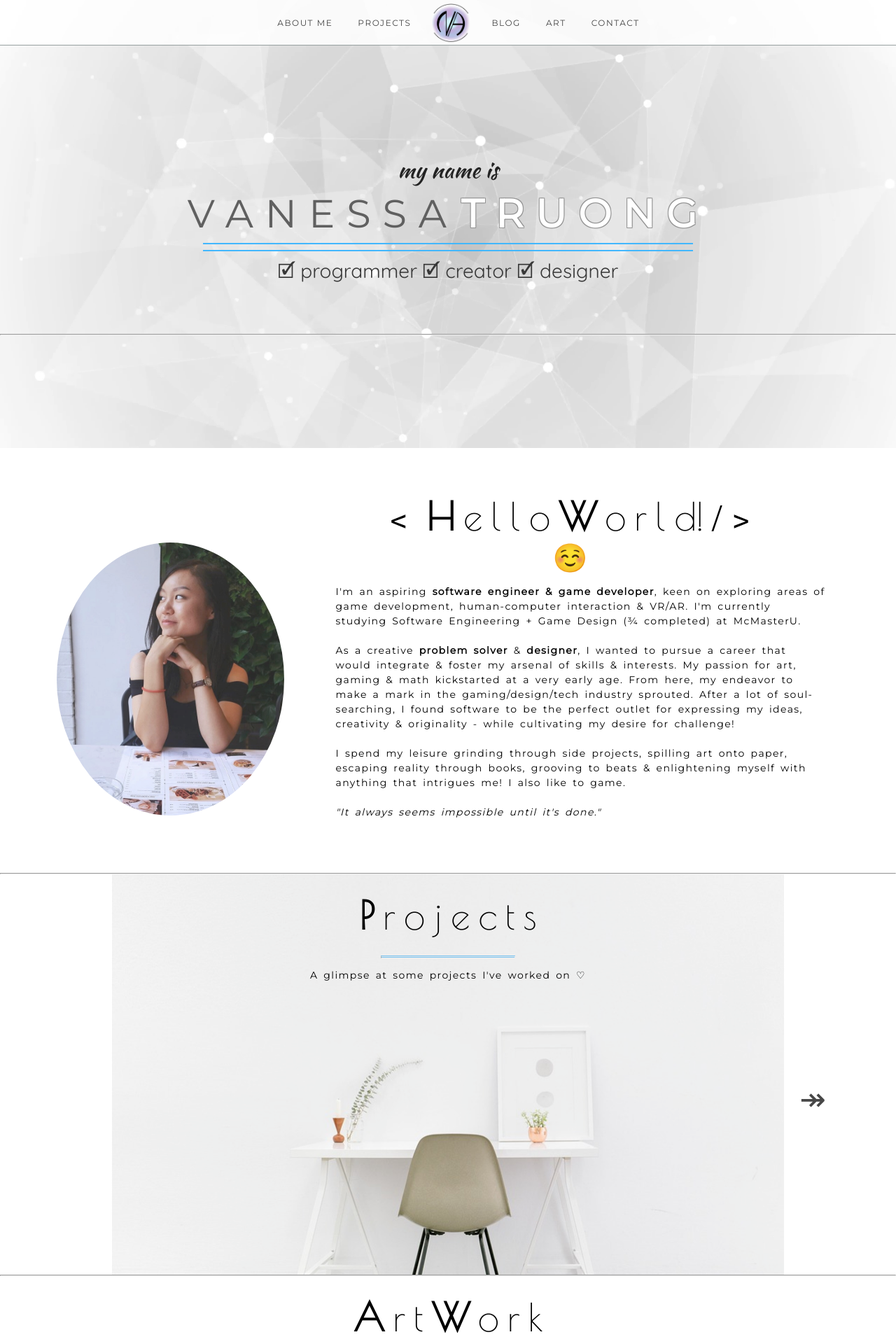
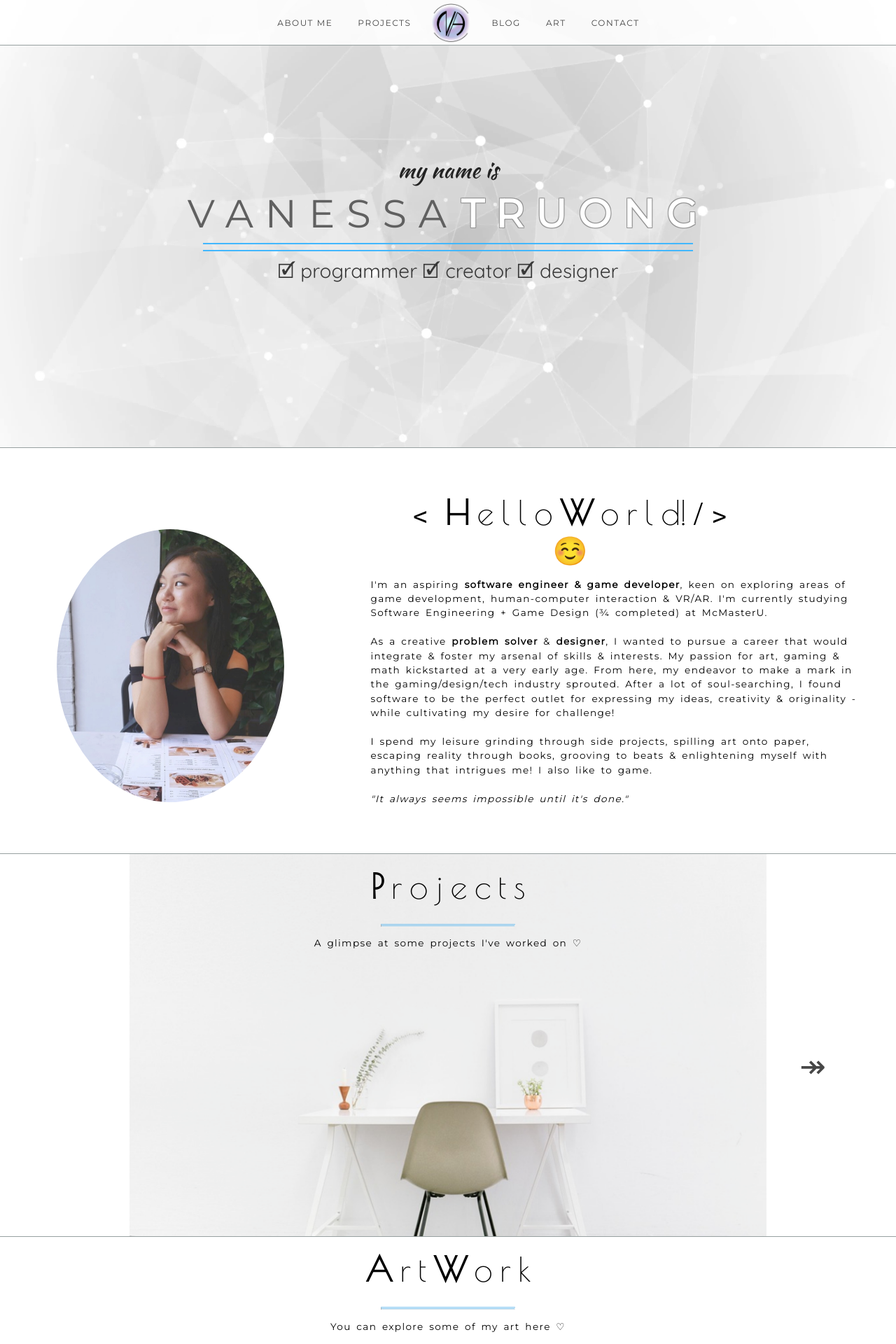
Before and after one commit to ness-tea/ness-tea.github.io, a PHP site: page / in a window 1280 px wide. Shown: the top 1920 px of the page at 70% size. Run offline with PHP 8.4, Linux system fonts and the light colour scheme.

Commit message:
adjusting div

```diff
--- a/css/main.css
+++ b/css/main.css
@@ -22,7 +22,7 @@ h1 {
 h2.title {
   font-family: 'Poiret One';
   font-weight: lighter;
-  font-size: 55px;
+  font-size: 300%;
   padding: 0;
   margin: 0;
 }
@@ -74,7 +74,7 @@ hr.style2 {
   width: 100%;
   padding-top: 5px;
   background-color: rgba(255, 255, 255, 0.85);
-  border-bottom: 0.5px solid #97a0a0;
+  border-bottom: 0.1px solid #97a0a0;
 }
 
 .header-content {
@@ -93,6 +93,7 @@ hr.style2 {
   background-attachment: fixed;
   background-position: center top;
   background-size: cover;
+  border-bottom: 0.5px solid #97a0a0;
 }
 
 .static-bg-contact {
@@ -102,6 +103,8 @@ hr.style2 {
   background-size: cover;
   background-color: rgba(255,255,255,0.3);
   background-blend-mode: lighten;
+  border-top: 0.5px solid #97a0a0;
+  border-bottom: 0.5px solid #97a0a0;
 }
 
 .static-bg-project {
@@ -109,6 +112,8 @@ hr.style2 {
   background-repeat: no-repeat;
   background-position: center;
   background-size: contain;
+  border-top: 0.5px solid #97a0a0;
+  border-bottom: 0.5px solid #97a0a0;
 }
 
 .welcome {
@@ -216,7 +221,7 @@ div.prof-pic:hover {
 p{
   color: #000000;
   font-family: 'Montserrat';
-  font-size: 14px;
+  font-size: 85%;
   font-weight: normal;
   text-align: text-centered;
   letter-spacing: 0.1em;
@@ -227,7 +232,7 @@ p{
   text-align: left;
 
   position: relative;
-  left: 50px;
+  left: 100px;
   min-width: 100px;
   max-width: 700px;
   margin-right: 70px;
--- a/index.html
+++ b/index.html
@@ -49,7 +49,6 @@
       </div>
       <div id="about-section"></div>
       <br/><br/><br/>
-      <hr>
     </div>
     <br/><br/><br/>
 
@@ -77,7 +76,6 @@
     <br/><br/></br />
 
     <div class="projects static-bg-project">
-      <hr/>
       <br/>
       <h2 class="title"><b>P</b> r o j e c t s</h2>
       <br/>
@@ -90,7 +88,6 @@
       <br/><br/><br/><br/><br/><br/><br/><br/><br/>
       <div id="art-section"></div>
       <br/><br/><br/>
-      <hr/>
     </div>
 
     <div class="artwork">
@@ -105,7 +102,6 @@
     <div id="contact-section"></div>
     <div class="contact">
       <div class="static-bg-contact">
-      <hr />
       <br/>
       <h2 class="text-centered title"><b>F</b> i n d <b>M</b> e</h2>
       <br/>
@@ -118,7 +114,6 @@
         <a href="https://www.linkedin.com/in/vtruong97/" target="_blank">LINKEDIN</a>
       </div>
       <br/><br/>
-      <hr/>
       </div>
       <br/><br/>
    </div>
```
